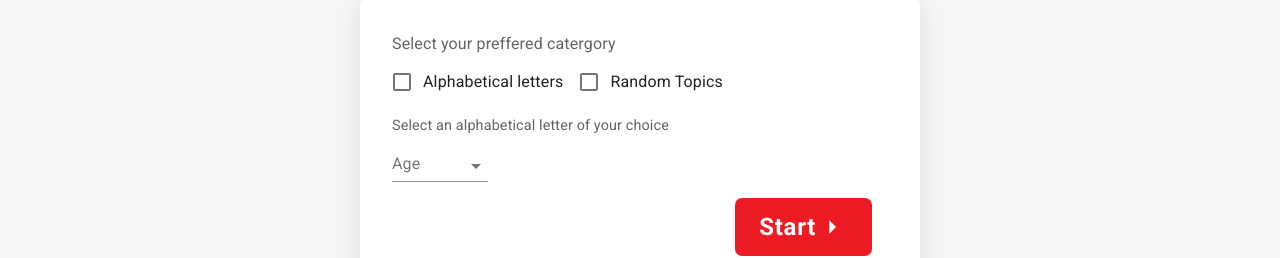
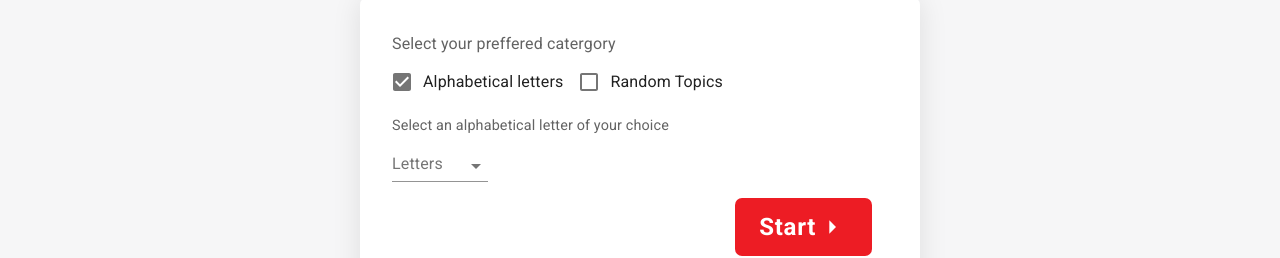
Before and after one commit to shaznan/speech-therapy-app, a Next.js app: page /performtest in a window 1280 px wide. Shown: the part 612-870 px from the top of the page. Built offline with nearby package versions, Linux system fonts and the light colour scheme.

Commit message:
create functionality, that only one checkbox is active at a time, dynamically show subcatergory

```diff
--- a/components/PerformTest_components/layout/SelectCatergory/MainCatergorty.component.jsx
+++ b/components/PerformTest_components/layout/SelectCatergory/MainCatergorty.component.jsx
@@ -1,4 +1,4 @@
-import React from "react";
+import React, { useEffect } from "react";
 import { Fragment } from "react";
 import FormLabel from "@material-ui/core/FormLabel";
 import FormControl from "@material-ui/core/FormControl";
@@ -14,13 +14,23 @@ import { testActions } from "../../../../store/performTestSlice";
 function MainCatergorty() {
   const classes = useStyles();
   const dispatch = useDispatch();
+  const isAlphabetChecked = useSelector(
+    (state) => state.performtest.isAlphabetChecked
+  );
+  const isRandomChecked = useSelector(
+    (state) => state.performtest.isRandomChecked
+  );
 
   const handleChange = (e) => {
+    //When either of the checkbox is clicked, the other should turn false
+    if (isAlphabetChecked) {
+      dispatch(testActions.toggleCheckbox("alphabet"));
+    }
+    if (isRandomChecked) {
+      dispatch(testActions.toggleCheckbox("random"));
+    }
     dispatch(testActions.toggleCheckbox(e.target.name));
   };
-
-  const isAlphabetChecked = useSelector((state) => state.isAlphabetChecked);
-  const isRandomChecked = useSelector((state) => state.isRandomChecked);
 
   return (
     <Fragment>
--- a/components/PerformTest_components/layout/SelectCatergory/SelectCatergoryForm.js
+++ b/components/PerformTest_components/layout/SelectCatergory/SelectCatergoryForm.js
@@ -6,9 +6,24 @@ import MainCatergory from "./MainCatergorty.component";
 import { useStyles } from "./SelectForm_Styles";
 import SubCatergory from "./SubCatergory.component";
 import Button from "../../../Common_Layout/Button/Button";
+import { useSelector } from "react-redux";
+
+//FIXME:
+//if one of checkbox is clicked, set false other check box - done
+//show subcatergory only for alphabet - done
+//show random catergory only for random topics
+//create close button
+//create back button
+//find way to generate alphabet from A-z using Js
 
 function SelectCatergoryForm() {
   const classes = useStyles();
+  const isAlphabetChecked = useSelector(
+    (state) => state.performtest.isAlphabetChecked
+  );
+  const isRandomChecked = useSelector(
+    (state) => state.performtest.isRandomChecked
+  );
   return (
     <Fragment>
       <Grid item lg={12} className={classes.container} style={{}}>
--- a/components/PerformTest_components/layout/SelectCatergory/SubCatergory.component.jsx
+++ b/components/PerformTest_components/layout/SelectCatergory/SubCatergory.component.jsx
@@ -1,43 +1,33 @@
-import React, { Fragment } from "react";
-import FormLabel from "@material-ui/core/FormLabel";
-import FormGroup from "@material-ui/core/FormGroup";
-import FormControlLabel from "@material-ui/core/FormControlLabel";
-import InputLabel from "@material-ui/core/InputLabel";
-import MenuItem from "@material-ui/core/MenuItem";
-import FormControl from "@material-ui/core/FormControl";
-import Select from "@material-ui/core/Select";
-import { useStyles } from "./SelectForm_Styles";
+import React from "react";
+import { Fragment } from "react";
+import SubCatergoryContent from "./SubCatergoryContent.component";
+import { useSelector } from "react-redux";
 
 function SubCatergory() {
-  const classes = useStyles();
+  const isAlphabetChecked = useSelector(
+    (state) => state.performtest.isAlphabetChecked
+  );
+  const isRandomChecked = useSelector(
+    (state) => state.performtest.isRandomChecked
+  );
 
+  const conditionallyRenderProps = (alphabetProps, randomprops) => {
+    if (isAlphabetChecked) {
+      return alphabetProps;
+    }
+    if (isRandomChecked) {
+      return randomprops;
+    }
+  };
   return (
     <Fragment>
-      <FormControl>
-        <FormLabel className={classes.formlabelsub} component="legend">
-          Select an alphabetical letter of your choice
-        </FormLabel>
-        <div className={classes.selectcontainer}>
-          <InputLabel
-            id="demo-controlled-open-select-label"
-            className={classes.selectlabel}
-          >
-            Age
-          </InputLabel>
-          <Select
-            className={classes.options}
-            labelId="demo-controlled-open-select-label"
-            id="demo-controlled-open-select"
-            //   open={open}
-            //   onClose={handleClose}
-            //   onOpen={handleOpen}
-            //   value={age}
-            //   onChange={handleChange}
-          >
-            <MenuItem value={10}>Ten</MenuItem>
-          </Select>
-        </div>
-      </FormControl>
+      <SubCatergoryContent
+        mainLabel={conditionallyRenderProps(
+          "Select an alphabetical letter of your choice",
+          "Select a topic of your choice"
+        )}
+        subLabel={conditionallyRenderProps("Letters", "Topics")}
+      />
     </Fragment>
   );
 }
--- /dev/null
+++ b/components/PerformTest_components/layout/SelectCatergory/SubCatergoryContent.component.jsx
@@ -0,0 +1,43 @@
+import React, { Fragment } from "react";
+import FormLabel from "@material-ui/core/FormLabel";
+import InputLabel from "@material-ui/core/InputLabel";
+import MenuItem from "@material-ui/core/MenuItem";
+import FormControl from "@material-ui/core/FormControl";
+import Select from "@material-ui/core/Select";
+import { useStyles } from "./SelectForm_Styles";
+
+function SubCatergoryContent({ mainLabel, subLabel }) {
+  const classes = useStyles();
+
+  return (
+    <Fragment>
+      <FormControl>
+        <FormLabel className={classes.formlabelsub} component="legend">
+          {mainLabel}
+        </FormLabel>
+        <div className={classes.selectcontainer}>
+          <InputLabel
+            id="demo-controlled-open-select-label"
+            className={classes.selectlabel}
+          >
+            {subLabel}
+          </InputLabel>
+          <Select
+            className={classes.options}
+            labelId="demo-controlled-open-select-label"
+            id="demo-controlled-open-select"
+            //   open={open}
+            //   onClose={handleClose}
+            //   onOpen={handleOpen}
+            //   value={age}
+            //   onChange={handleChange}
+          >
+            <MenuItem value={10}>Ten</MenuItem>
+          </Select>
+        </div>
+      </FormControl>
+    </Fragment>
+  );
+}
+
+export default SubCatergoryContent;
--- a/store/performTestSlice.js
+++ b/store/performTestSlice.js
@@ -5,7 +5,7 @@ const performTestSlice = createSlice({
   initialState: {
     showStartBtn: true,
     showInstructions: false,
-    isAlphabetChecked: false,
+    isAlphabetChecked: true,
     isRandomChecked: false,
   },
   reducers: {
```
